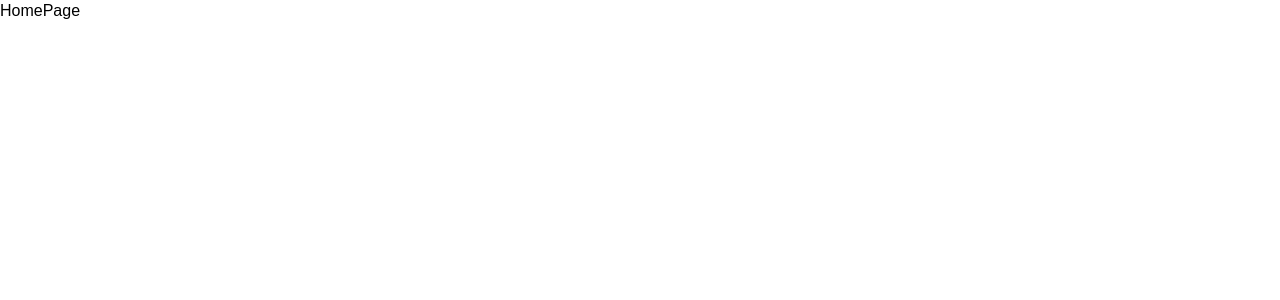
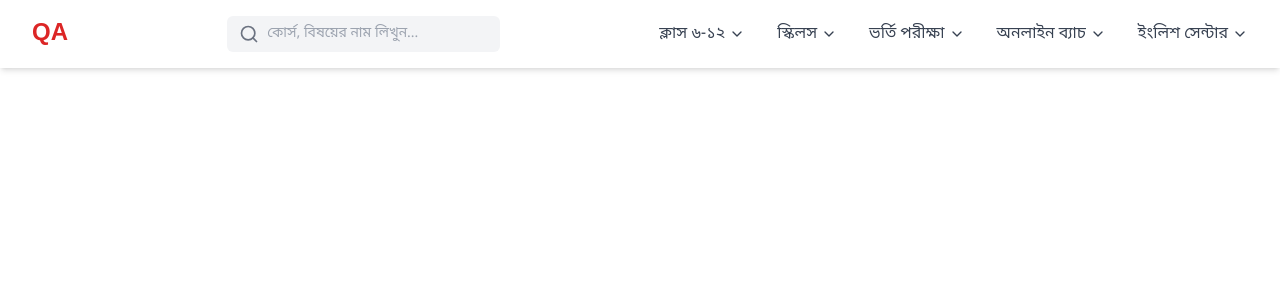
Before and after one commit to amitavrchy/question-management, a Next.js app: page /homePage in a window 1280 px wide. Shown: the top 300 px of the page. Built offline with nearby package versions, Linux system fonts and the light colour scheme.

Commit message:
navbar added

```diff
--- a/package.json
+++ b/package.json
@@ -9,9 +9,11 @@
     "lint": "next lint"
   },
   "dependencies": {
+    "@heroicons/react": "^2.2.0",
+    "lucide-react": "^0.475.0",
+    "next": "15.1.7",
     "react": "^19.0.0",
-    "react-dom": "^19.0.0",
-    "next": "15.1.7"
+    "react-dom": "^19.0.0"
   },
   "devDependencies": {
     "postcss": "^8",
--- a/src/app/homePage/page.jsx
+++ b/src/app/homePage/page.jsx
@@ -1,9 +1,13 @@
+"use client";
+import Navbar from '@/components/Navbar'
 import React from 'react'
 
 function HomePage() {
-  return (
-    <div>HomePage</div>
-  )
+    return (
+        <div>
+            <Navbar />
+        </div>
+    )
 }
 
 export default HomePage
--- a/src/components/Navbar/index.jsx
+++ b/src/components/Navbar/index.jsx
@@ -0,0 +1,167 @@
+"use client";
+import React, { useState } from "react";
+import { Menu, X, ChevronDown, Search } from "lucide-react";
+
+const Navbar = () => {
+  const [isOpen, setIsOpen] = useState(false);
+  const [dropdownOpen, setDropdownOpen] = useState(null);
+  const [searchTerm, setSearchTerm] = useState("");
+
+  const toggleMenu = () => {
+    setIsOpen(!isOpen);
+  };
+
+  const toggleDropdown = (index) => {
+    setDropdownOpen(dropdownOpen === index ? null : index);
+  };
+
+  return (
+    <nav className="bg-white shadow-md">
+      <div className="max-w-7xl mx-auto px-4 sm:px-6 lg:px-8">
+        <div className="flex justify-between items-center py-4">
+          {/* Logo */}
+          <div className="flex items-center">
+            <h1 className="text-2xl font-bold text-red-600">QA</h1>
+          </div>
+
+          {/* Search Bar */}
+          <div className="hidden md:flex items-center bg-gray-100 rounded-md px-3 py-2">
+            <Search className="h-5 w-5 text-gray-500" />
+            <input
+              type="text"
+              placeholder="কোর্স, বিষয়ের নাম লিখুন..."
+              className="bg-transparent outline-none ml-2 text-sm"
+              value={searchTerm}
+              onChange={(e) => setSearchTerm(e.target.value)}
+            />
+          </div>
+
+          {/* Desktop Menu */}
+          <div className="hidden md:flex space-x-8">
+            {menuItems.map((item, index) => (
+              <div key={index} className="relative group">
+                <button
+                  onClick={() => toggleDropdown(index)}
+                  className="flex items-center space-x-1 text-gray-700 hover:text-red-500"
+                >
+                  <span>{item.name}</span>
+                  {item.sublinks && <ChevronDown className="h-4 w-4" />}
+                </button>
+                {item.sublinks && dropdownOpen === index && (
+                  <div className="absolute left-0 mt-2 w-48 bg-white shadow-lg rounded-md py-2">
+                    {item.sublinks.map((sublink, subIndex) => (
+                      <a
+                        key={subIndex}
+                        href={sublink.link}
+                        className="block px-4 py-2 text-gray-700 hover:bg-gray-100"
+                      >
+                        {sublink.name}
+                      </a>
+                    ))}
+                  </div>
+                )}
+              </div>
+            ))}
+          </div>
+
+          {/* Mobile Menu Button */}
+          <div className="md:hidden">
+            <button onClick={toggleMenu}>
+              {isOpen ? (
+                <X className="h-6 w-6 text-gray-700" />
+              ) : (
+                <Menu className="h-6 w-6 text-gray-700" />
+              )}
+            </button>
+          </div>
+        </div>
+
+        {/* Mobile Search Bar */}
+        {isOpen && (
+          <div className="md:hidden flex items-center bg-gray-100 rounded-md px-3 py-2 my-2">
+            <Search className="h-5 w-5 text-gray-500" />
+            <input
+              type="text"
+              placeholder="কোর্স, বিষয়ের নাম লিখুন..."
+              className="bg-transparent outline-none ml-2 text-sm w-full"
+              value={searchTerm}
+              onChange={(e) => setSearchTerm(e.target.value)}
+            />
+          </div>
+        )}
+
+        {/* Mobile Menu */}
+        {isOpen && (
+          <div className="md:hidden">
+            {menuItems.map((item, index) => (
+              <div key={index}>
+                <button
+                  onClick={() => toggleDropdown(index)}
+                  className="w-full flex justify-between px-4 py-2 text-gray-700 hover:bg-gray-100"
+                >
+                  <span>{item.name}</span>
+                  {item.sublinks && <ChevronDown className="h-4 w-4" />}
+                </button>
+                {item.sublinks && dropdownOpen === index && (
+                  <div className="bg-gray-50">
+                    {item.sublinks.map((sublink, subIndex) => (
+                      <a
+                        key={subIndex}
+                        href={sublink.link}
+                        className="block px-8 py-2 text-gray-700 hover:bg-gray-200"
+                      >
+                        {sublink.name}
+                      </a>
+                    ))}
+                  </div>
+                )}
+              </div>
+            ))}
+          </div>
+        )}
+      </div>
+    </nav>
+  );
+};
+
+const menuItems = [
+  {
+    name: "ক্লাস ৬-১২",
+    sublinks: [
+      { name: "ক্লাস ৬", link: "/class-6" },
+      { name: "ক্লাস ৭", link: "/class-7" },
+      { name: "ক্লাস ৮", link: "/class-8" },
+    ],
+  },
+  {
+    name: "স্কিলস",
+    sublinks: [
+      { name: "প্রোগ্রামিং", link: "/programming" },
+      { name: "ডিজাইন", link: "/design" },
+      { name: "ডিজিটাল মার্কেটিং", link: "/marketing" },
+    ],
+  },
+  {
+    name: "ভর্তি পরীক্ষা",
+    sublinks: [
+      { name: "বিশ্ববিদ্যালয় ভর্তি", link: "/university-admission" },
+      { name: "বিসিএস প্রস্তুতি", link: "/bcs" },
+    ],
+  },
+  {
+    name: "অনলাইন ব্যাচ",
+    sublinks: [
+      { name: "বিজ্ঞান বিভাগ", link: "/science-batch" },
+      { name: "ব্যবসা শিক্ষা", link: "/business-batch" },
+    ],
+  },
+  {
+    name: "ইংলিশ সেন্টার",
+    sublinks: [
+      { name: "স্পোকেন ইংলিশ", link: "/spoken-english" },
+      { name: "আইইএলটিএস", link: "/ielts" },
+    ],
+  },
+];
+
+export default Navbar;
```
Also changed, not shown: 1 other file (tests, documents, lock files or other folders).
